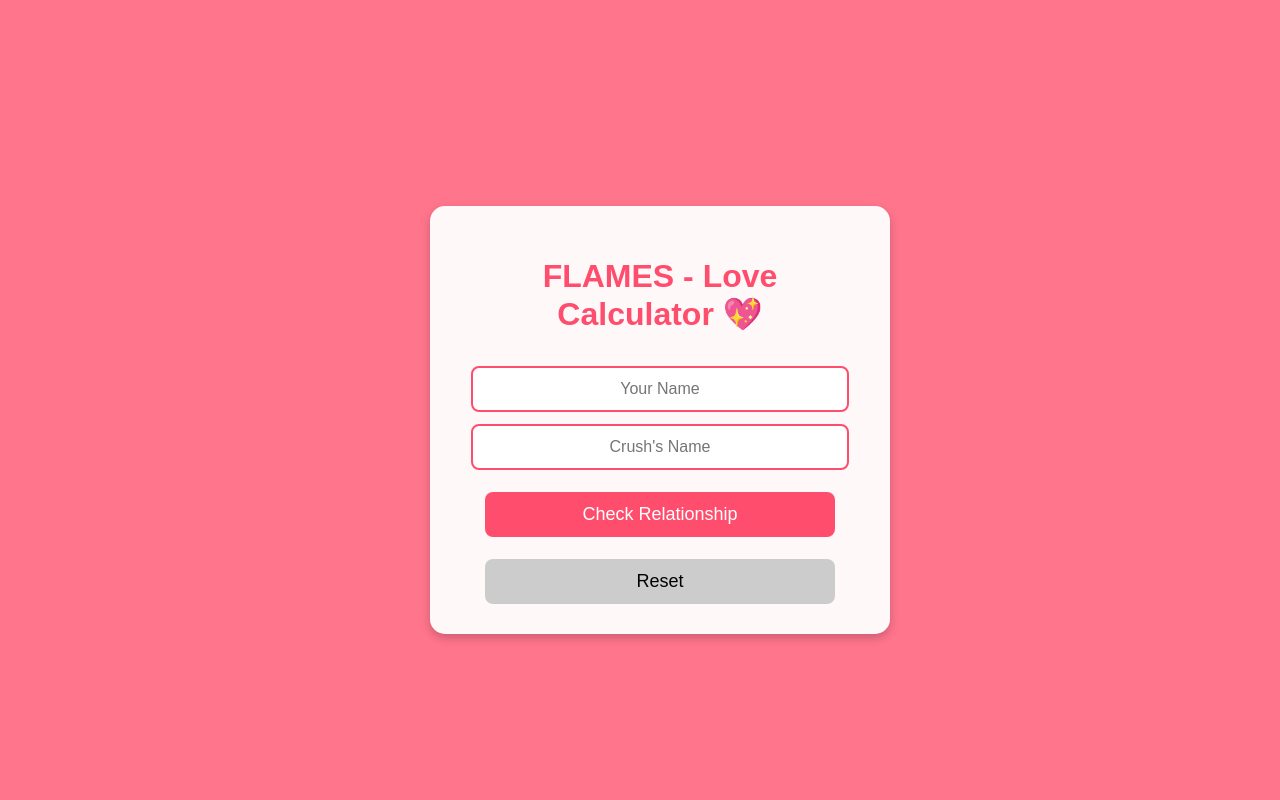
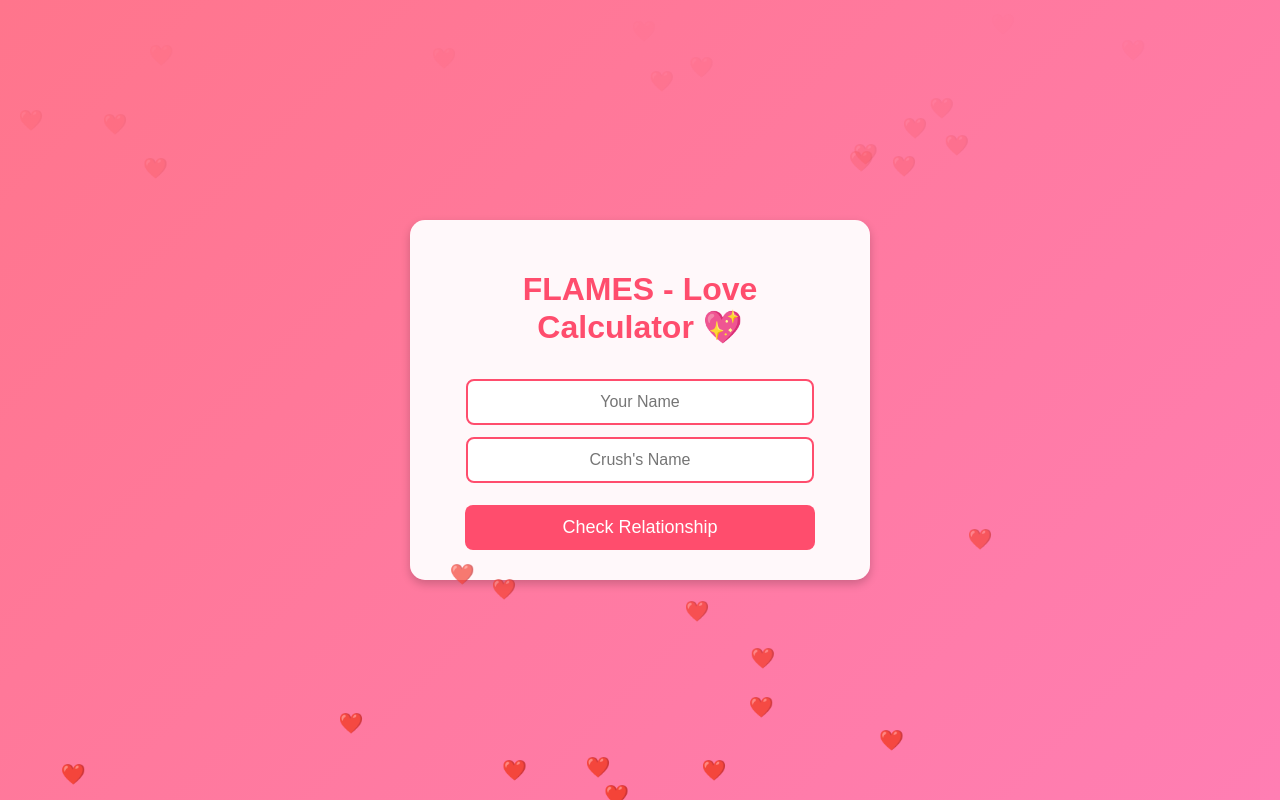
Before and after one commit to htijna/flames, a React (Create React App) app: page / in a window 1280 px wide. Built offline with nearby package versions, Linux system fonts and the light colour scheme.

Commit message:
dghtrhrt

```diff
--- a/src/FlameGame.jsx
+++ b/src/FlameGame.jsx
@@ -1,4 +1,4 @@
-import React, { useState, useEffect } from "react";
+import React, { useState, useCallback, useMemo } from "react";
 import styled, { keyframes } from "styled-components";
 
 // Heart Animation
@@ -7,26 +7,24 @@ const floatingHearts = keyframes`
   100% { transform: translateY(-100vh); opacity: 0; }
 `;
 
-const fadeIn = keyframes`
-  from { opacity: 0; transform: scale(0.8); }
-  to { opacity: 1; transform: scale(1); }
-`;
-
-const confettiAnimation = keyframes`
-  0% { transform: translateY(0) rotate(0); opacity: 1; }
-  100% { transform: translateY(-100vh) rotate(720deg); opacity: 0; }
-`;
-
 const Background = styled.div`
   position: fixed;
   width: 100%;
   height: 100%;
-  background: #ff758c;
+  background: linear-gradient(135deg, #ff758c, #ff7eb3);
   display: flex;
   align-items: center;
   justify-content: center;
   overflow: hidden;
-  padding: 20px;
+`;
+
+const Heart = styled.div`
+  position: absolute;
+  color: #ff4d6d;
+  font-size: 20px;
+  top: 100%;
+  left: ${({ left }) => left}%;
+  animation: ${floatingHearts} ${({ duration }) => duration}s linear infinite;
 `;
 
 const Container = styled.div`
@@ -40,14 +38,18 @@ const Container = styled.div`
   display: flex;
   flex-direction: column;
   align-items: center;
-  gap: 12px;
-  animation: ${fadeIn} 0.5s ease-in-out;
+  gap: 12px; /* Ensures equal spacing between elements */
+
+  @media (max-width: 768px) {
+    padding: 20px;
+  }
 `;
 
 const Title = styled.h1`
   color: #ff4d6d;
   font-family: "Cursive", sans-serif;
   font-size: 2rem;
+
   @media (max-width: 768px) {
     font-size: 1.5rem;
   }
@@ -55,17 +57,21 @@ const Title = styled.h1`
 
 const Input = styled.input`
   padding: 12px;
-  width: 100%;
+  width: 80%;
   max-width: 350px;
   border: 2px solid #ff4d6d;
   border-radius: 8px;
   font-size: 16px;
   outline: none;
-  text-align: center;
-  background: #fff;
-  color: #000;
+  transition: border 0.3s;
+  text-align: center; /* Centers text for a balanced look */
+
   &:focus {
     border-color: #d43f5e;
+  }
+
+  @media (max-width: 768px) {
+    font-size: 14px;
   }
 `;
 
@@ -81,16 +87,14 @@ const Button = styled.button`
   transition: background 0.3s;
   width: 100%;
   max-width: 350px;
+
   &:hover {
     background: #d43f5e;
   }
-`;
 
-const ResetButton = styled(Button)`
-  background: #ccc;
-  color: #000;
-  &:hover {
-    background: #999;
+  @media (max-width: 768px) {
+    font-size: 16px;
+    padding: 10px;
   }
 `;
 
@@ -99,38 +103,53 @@ const Result = styled.h2`
   font-size: 24px;
   margin-top: 20px;
   opacity: 0;
-  animation: ${fadeIn} 0.5s ease-in-out forwards;
+  animation: fadeIn 0.5s ease-in-out forwards;
+
+  @keyframes fadeIn {
+    from { opacity: 0; }
+    to { opacity: 1; }
+  }
+
   @media (max-width: 768px) {
     font-size: 20px;
   }
 `;
 
-const HistoryContainer = styled.div`
-  margin-top: 20px;
-  background: #fff;
-  padding: 10px;
-  border-radius: 8px;
-  width: 100%;
-  max-width: 350px;
-  text-align: left;
-  font-size: 14px;
-  color: #333;
-`;
+// Updated flamesLogic function
+const flamesLogic = (name1, name2) => {
+  // Clean and prepare names by removing spaces and converting to lowercase
+  const cleanName1 = name1.toLowerCase().replace(/\s/g, "");
+  const cleanName2 = name2.toLowerCase().replace(/\s/g, "");
 
-const flamesLogic = (name1, name2) => {
-  let str = (name1 + name2).toLowerCase().replace(/\s/g, "");
-  let uniqueChars = new Set(str);
-  let totalCount = uniqueChars.size;
+  // Split names into arrays for manipulation
+  let name1Arr = cleanName1.split("");
+  let name2Arr = cleanName2.split("");
+
+  // Remove common letters from both arrays
+  for (let i = 0; i < name1Arr.length; i++) {
+    const indexInName2 = name2Arr.indexOf(name1Arr[i]);
+    if (indexInName2 !== -1) {
+      // Mark the letter as removed by setting it to an empty string
+      name1Arr[i] = "";
+      name2Arr[indexInName2] = "";
+    }
+  }
+
+  // Count remaining letters in both arrays
+  const remainingCount =
+    name1Arr.filter(letter => letter !== "").length +
+    name2Arr.filter(letter => letter !== "").length;
+
+  // FLAMES list representing relationship outcomes
   let flames = ["Friend", "Love", "Affection", "Marriage", "Enemy", "Sibling"];
 
+  // Elimination process: Remove one outcome each round until one remains.
+  let index = 0;
   while (flames.length > 1) {
-    let index = (totalCount % flames.length) - 1;
-    if (index >= 0) {
-      flames = [...flames.slice(index + 1), ...flames.slice(0, index)];
-    } else {
-      flames.pop();
-    }
+    index = (index + remainingCount - 1) % flames.length;
+    flames.splice(index, 1);
   }
+
   return flames[0];
 };
 
@@ -138,52 +157,54 @@ const FlamesGame = () => {
   const [name1, setName1] = useState("");
   const [name2, setName2] = useState("");
   const [result, setResult] = useState(null);
-  const [history, setHistory] = useState([]);
-  const resultSound = new Audio("/result-sound.mp3");
 
-  useEffect(() => {
-    const savedHistory = JSON.parse(localStorage.getItem("flamesHistory")) || [];
-    setHistory(savedHistory);
+  // Generate randomized heart positions once to prevent re-renders
+  const heartPositions = useMemo(
+    () =>
+      Array.from({ length: 30 }, () => ({
+        left: Math.random() * 100,
+        duration: 4 + Math.random() * 3,
+      })),
+    []
+  );
+
+  const handleChange1 = useCallback(e => {
+    setName1(e.target.value);
+  }, []);
+
+  const handleChange2 = useCallback(e => {
+    setName2(e.target.value);
   }, []);
 
   const handleSubmit = () => {
     if (name1.trim() && name2.trim()) {
-      const flamesResult = flamesLogic(name1, name2);
-      setResult(flamesResult);
-      resultSound.play();
-      const newHistory = [{ name1, name2, result: flamesResult }, ...history];
-      setHistory(newHistory);
-      localStorage.setItem("flamesHistory", JSON.stringify(newHistory));
+      setResult(flamesLogic(name1, name2));
     }
-  };
-
-  const handleReset = () => {
-    setName1("");
-    setName2("");
-    setResult(null);
-    setHistory([]);
-    localStorage.removeItem("flamesHistory");
   };
 
   return (
     <Background>
+      {heartPositions.map((pos, i) => (
+        <Heart key={i} left={pos.left} duration={pos.duration}>
+          ❤️
+        </Heart>
+      ))}
       <Container>
         <Title>FLAMES - Love Calculator 💖</Title>
-        <Input type="text" placeholder="Your Name" value={name1} onChange={(e) => setName1(e.target.value)} />
-        <Input type="text" placeholder="Crush's Name" value={name2} onChange={(e) => setName2(e.target.value)} />
+        <Input
+          type="text"
+          placeholder="Your Name"
+          value={name1}
+          onChange={handleChange1}
+        />
+        <Input
+          type="text"
+          placeholder="Crush's Name"
+          value={name2}
+          onChange={handleChange2}
+        />
         <Button onClick={handleSubmit}>Check Relationship</Button>
         {result && <Result>💘 {result} 💘</Result>}
-        <ResetButton onClick={handleReset}>Reset</ResetButton>
-        {history.length > 0 && (
-          <HistoryContainer>
-            <h3>History:</h3>
-            <ul>
-              {history.map((entry, index) => (
-                <li key={index}>{entry.name1} & {entry.name2} ➡ {entry.result}</li>
-              ))}
-            </ul>
-          </HistoryContainer>
-        )}
       </Container>
     </Background>
   );
```
